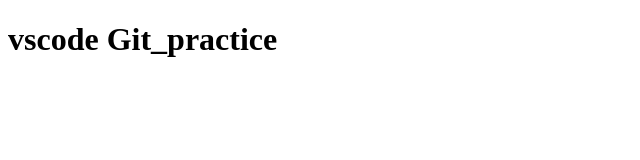
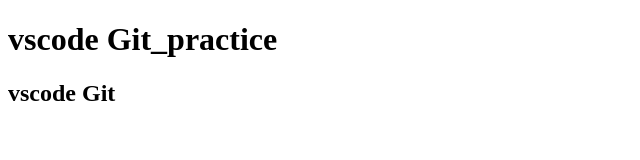
Before and after one commit to kee-second/git_tut, a plain HTML site: page index.html in a window 1280 px wide. Shown: the whole page, without its empty margins (0-640 px from the left). Drawn offline with Linux system fonts and the light colour scheme.

Commit message:
h2追加

```diff
--- a/index.html
+++ b/index.html
@@ -7,5 +7,6 @@
 </head>
 <body>
     <h1>vscode Git_practice</h1>
+    <h2>vscode Git</h2>
 </body>
 </html>
```
